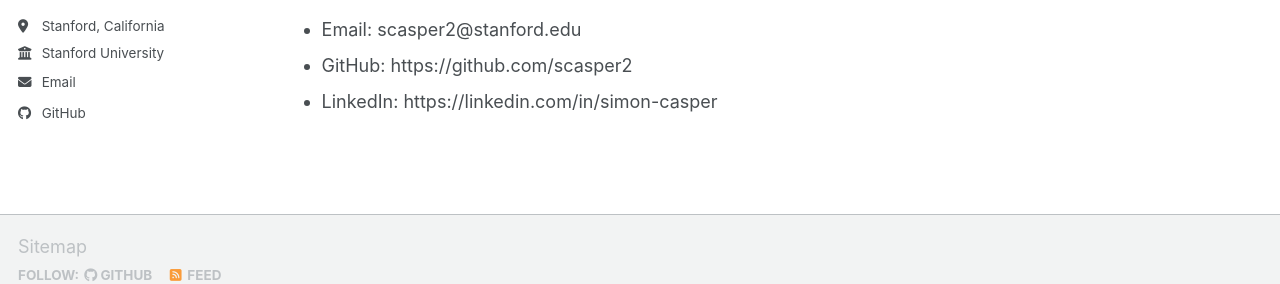
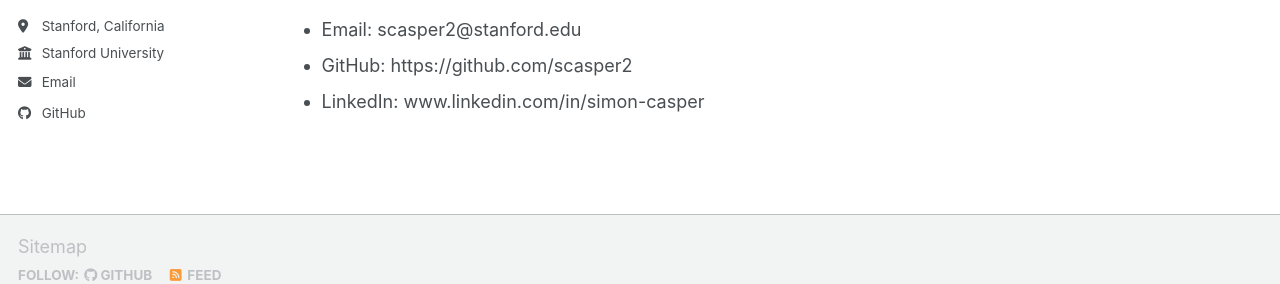
Before and after one commit to scasper2/scasper2.github.io, a Jekyll site: the page built from _pages/about.md, in a window 1280 px wide. Shown: the part 362-646 px from the top of the page. Built offline with Jekyll 4.4.1, drawn with Linux system fonts in a browser that asks for light colours; a script bundle is joined from its source files by our own code; library files that are not in the unit come from our copies; some of the changed lines change nothing that is shown.

Commit message:
Fix LinkedIn URL format in about.md
Updated LinkedIn URL format.

```diff
--- a/_pages/about.md
+++ b/_pages/about.md
@@ -23,4 +23,4 @@
 
 - Email: scasper2@stanford.edu
 - GitHub: https://github.com/scasper2
-- LinkedIn: https://linkedin.com/in/simon-casper
+- LinkedIn: www.linkedin.com/in/simon-casper
```
